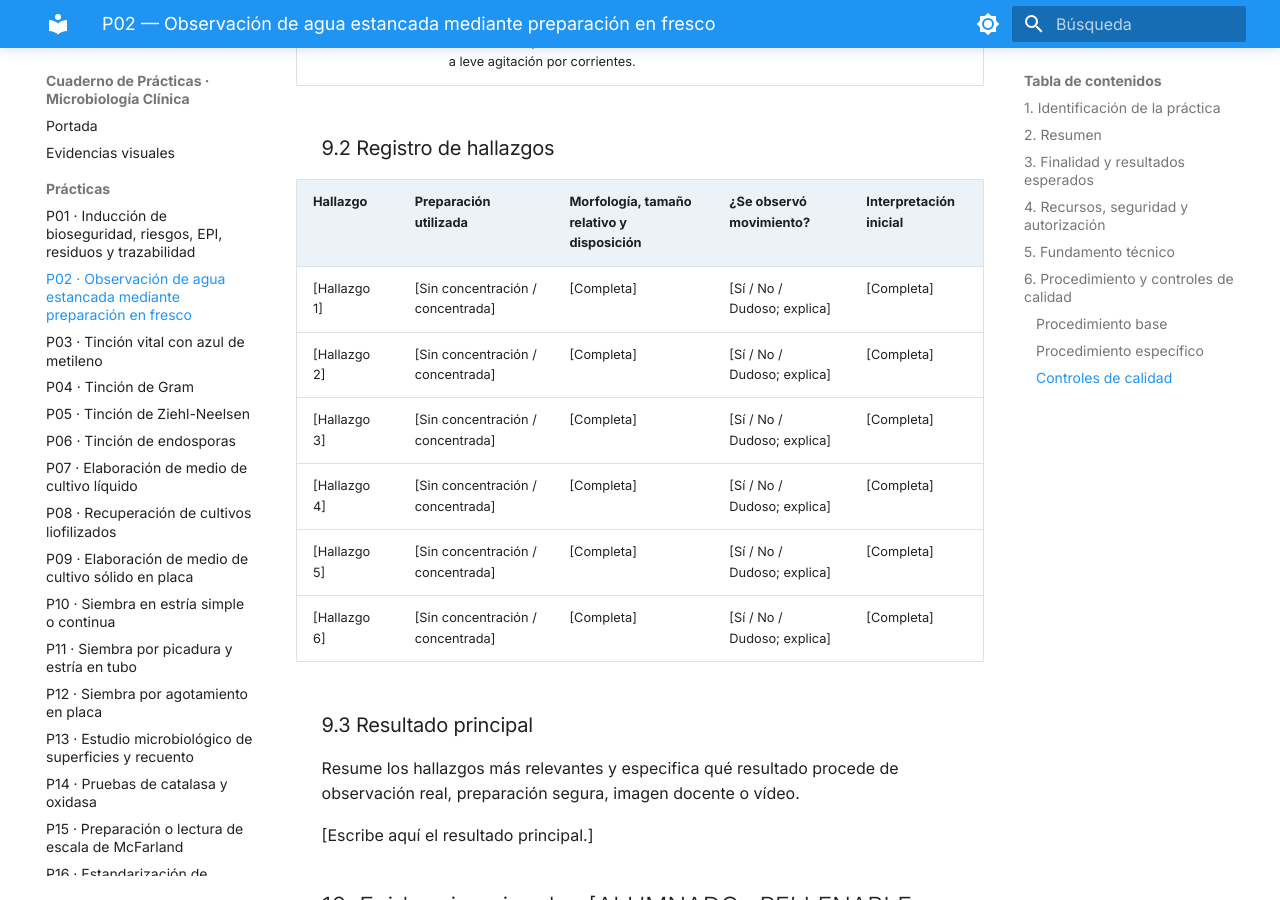
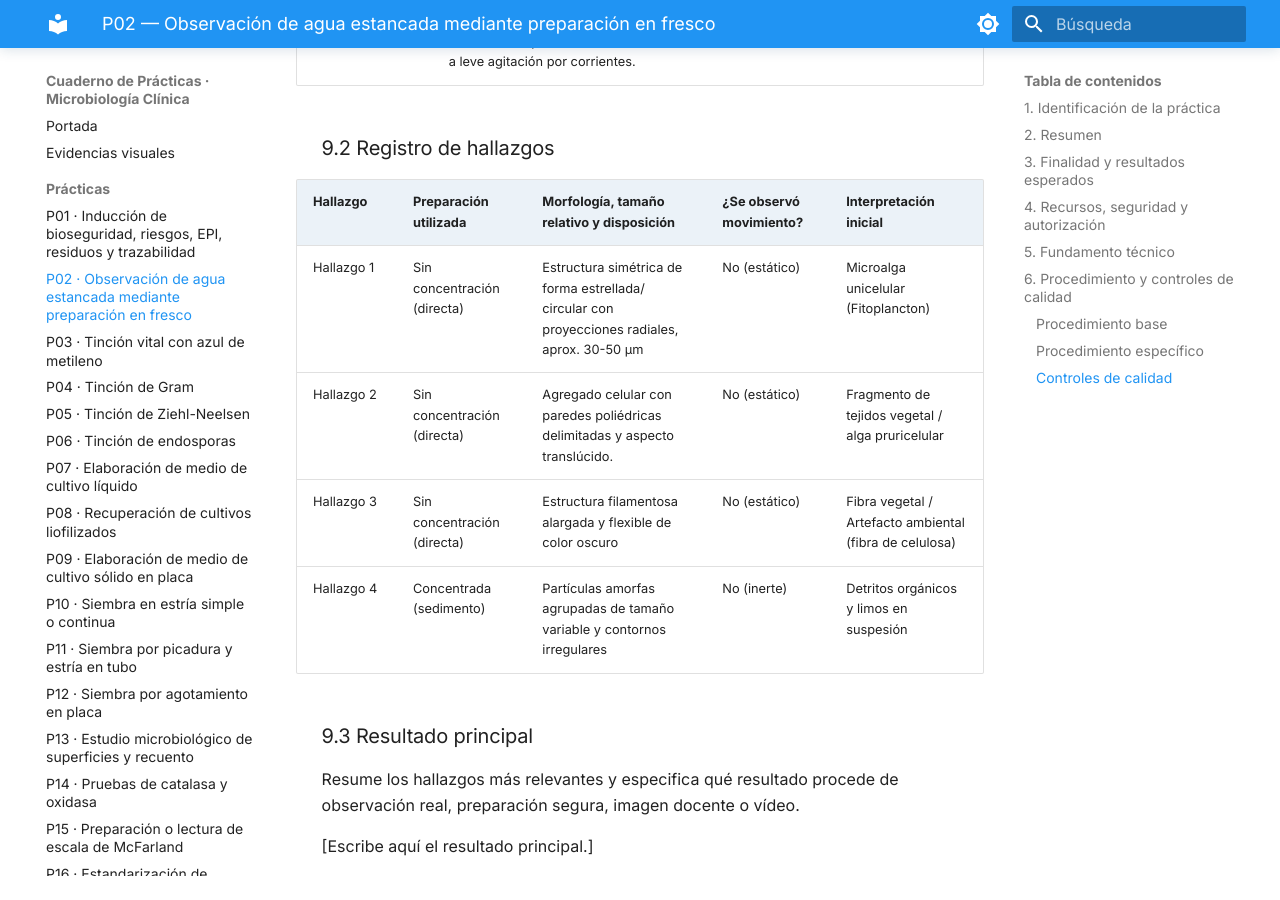
Before and after one commit to aseguror01-source/Cuaderno-Microbiolog-a--Ariadna-Seguro, an MkDocs documentation site: the page built from docs/practicas/P02_Observacion_en_fresco.md, in a window 1280 px wide and 900 px high, scrolled down 7550 px. Built offline with MkDocs 1.6.1 and Material for MkDocs 9.7.7, drawn with Linux system fonts in a browser that asks for light colours.

Commit message:
Update P02_Observacion_en_fresco.md

```diff
--- a/docs/practicas/P02_Observacion_en_fresco.md
+++ b/docs/practicas/P02_Observacion_en_fresco.md
@@ -169,12 +169,10 @@ Al tratarse de una muestra de agua de pantano estancada, se espera encontrar una
 
 | Hallazgo | Preparación utilizada | Morfología, tamaño relativo y disposición | ¿Se observó movimiento? | Interpretación inicial |
 |---|---|---|---|---|
-| [Hallazgo 1] | [Sin concentración / concentrada] | [Completa] | [Sí / No / Dudoso; explica] | [Completa] |
-| [Hallazgo 2] | [Sin concentración / concentrada] | [Completa] | [Sí / No / Dudoso; explica] | [Completa] |
-| [Hallazgo 3] | [Sin concentración / concentrada] | [Completa] | [Sí / No / Dudoso; explica] | [Completa] |
-| [Hallazgo 4] | [Sin concentración / concentrada] | [Completa] | [Sí / No / Dudoso; explica] | [Completa] |
-| [Hallazgo 5] | [Sin concentración / concentrada] | [Completa] | [Sí / No / Dudoso; explica] | [Completa] |
-| [Hallazgo 6] | [Sin concentración / concentrada] | [Completa] | [Sí / No / Dudoso; explica] | [Completa] |
+| Hallazgo 1 | Sin concentración (directa) | Estructura simétrica de forma estrellada/ circular con proyecciones radiales, aprox. 30-50 µm | No (estático) | Microalga unicelular (Fitoplancton) |
+| Hallazgo 2 | Sin concentración (directa) | Agregado celular con paredes poliédricas delimitadas y aspecto translúcido. | No (estático) | Fragmento de tejidos vegetal / alga pruricelular |
+| Hallazgo 3 | Sin concentración (directa) | Estructura filamentosa alargada y flexible de color oscuro | No (estático) | Fibra vegetal / Artefacto ambiental (fibra de celulosa) |
+| Hallazgo 4 | Concentrada (sedimento) | Partículas amorfas agrupadas de tamaño variable y contornos irregulares | No (inerte) | Detritos orgánicos y limos en suspesión |
 
 ### 9.3 Resultado principal
 
```
